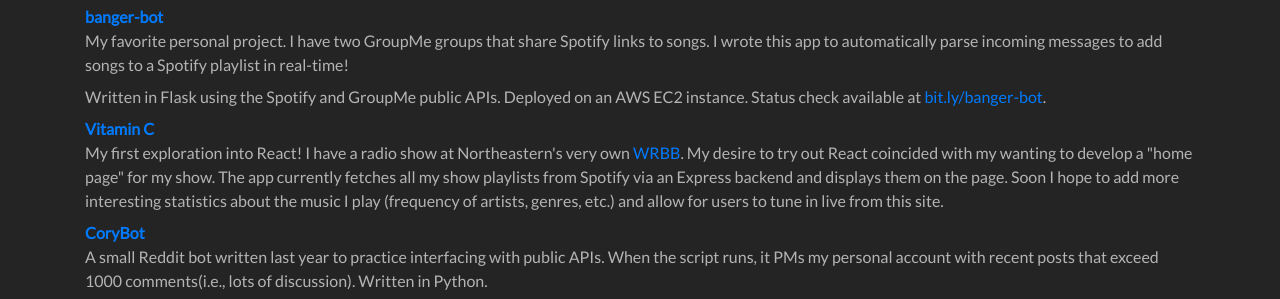
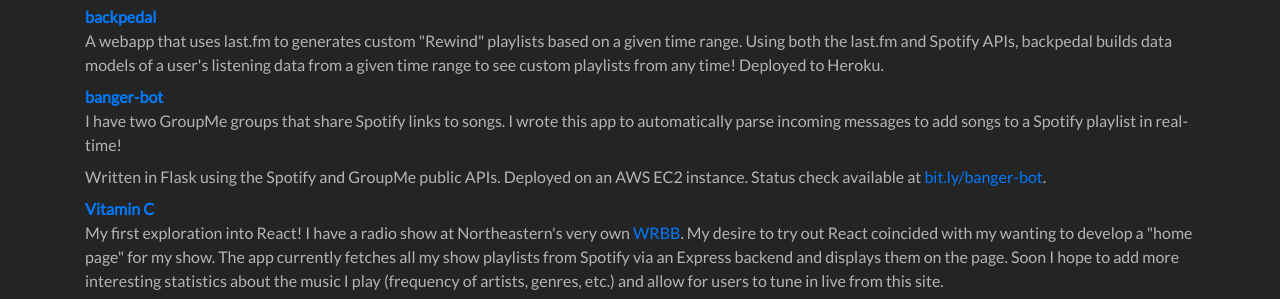
Before and after one commit to corycalderone/corycalderone.github.io, a plain HTML site: page index.html in a window 1280 px wide. Shown: the part 501-800 px from the top of the page. Drawn offline with nearby package versions, Linux system fonts and the light colour scheme.

Commit message:
Including backpedal

```diff
--- a/index.html
+++ b/index.html
@@ -48,8 +48,10 @@
             <dl>
                 <dt><a href="">This website!</a></dt>
                 <dd>This website was originally written in pure HTML/CSS and deployed on GitHub pages last year (spring of 2019). I've since updated it with a new style and my recent personal projects. </dd>
+                <dt><a href="https://backpedal.herokuapp.com">backpedal</a></dt>
+                <dd>A webapp that uses last.fm to generates custom "Rewind" playlists based on a given time range. Using both the last.fm and Spotify APIs, backpedal builds data models of a user's listening data from a given time range to see custom playlists from any time! Deployed to Heroku.</dd>
                 <dt><a href="https://github.com/corycalderone/banger-bot">banger-bot</a></dt>
-                <dd>My favorite personal project. I have two GroupMe groups that share Spotify links to songs. I wrote this app to automatically parse incoming messages to add songs to a Spotify playlist in real-time!</dd>
+                <dd>I have two GroupMe groups that share Spotify links to songs. I wrote this app to automatically parse incoming messages to add songs to a Spotify playlist in real-time!</dd>
                 <dd>Written in Flask using the Spotify and GroupMe public APIs. Deployed on an AWS EC2 instance. Status check available at <a href="http://bit.ly/banger-bot">bit.ly/banger-bot</a>.</dd>
                 <dt><a href="https://github.com/corycalderone/vitaminc">Vitamin C</a></dt>
                 <dd>My first exploration into React! I have a radio show at Northeastern's very own <a href="http://wrbbradio.org">WRBB</a>. My desire to try out React coincided with my wanting to develop a "home page" for my show. The app currently fetches
```
Also changed, not shown: 1 other file.
